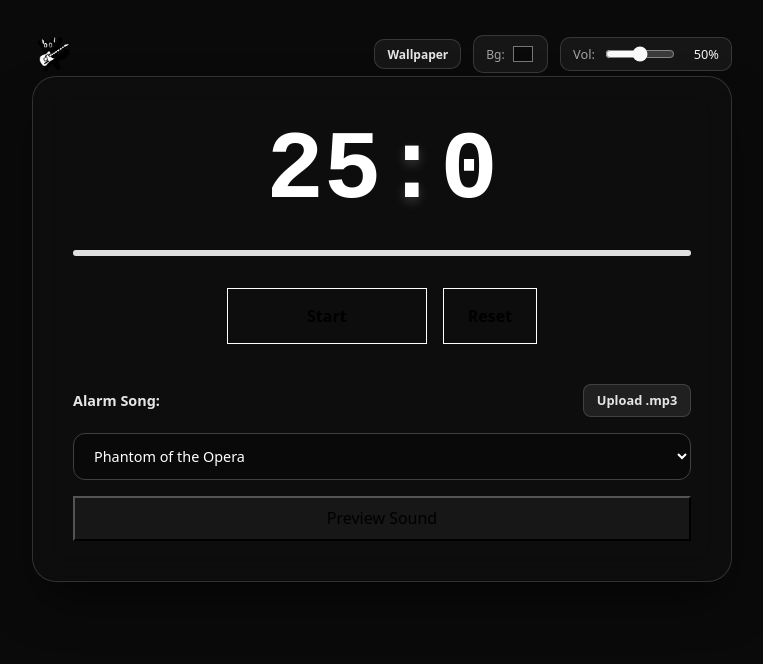
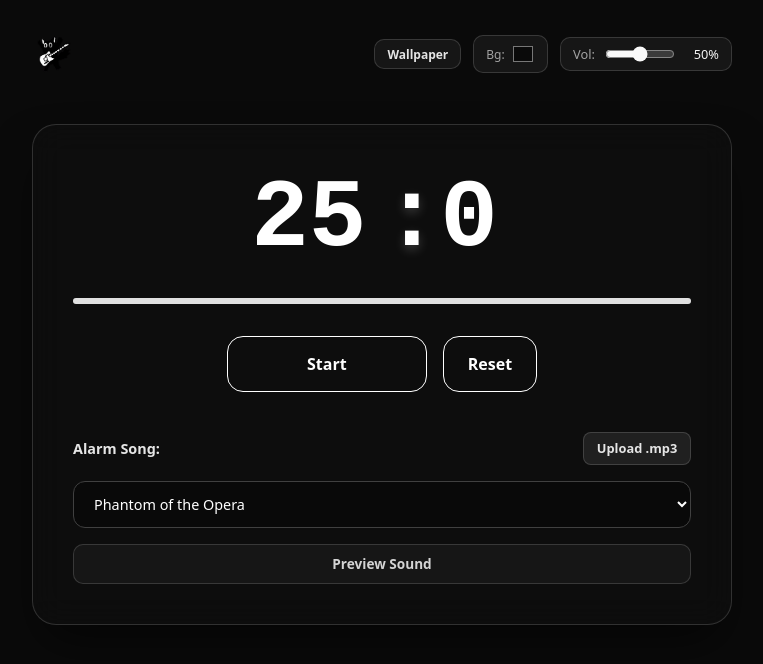
Before and after one commit to Mirka-0/Timer, a plain HTML site: page index.html in a window 1280 px wide. Shown: the whole page, without its empty margins (258-1021 px from the left). Drawn offline with Linux system fonts and the light colour scheme.

Commit message:
fixed mistakes on the css file, again

```diff
--- a/style.css
+++ b/style.css
@@ -12,7 +12,7 @@ body {
     font-family: system-ui, -apple-system, BlinkMacSystemFont, 'Segoe UI', Roboto, Oxygen, Ubuntu, Cantarell, 'Open Sans', 'Helvetica Neue', sans-serif;
 }
 button, input, select {
-    font: inherit
+    font: inherit;
 }
 button {
     cursor: pointer;
@@ -24,11 +24,10 @@ button:disabled {
 
 input[type="number"] {
     appearance: textfield;
-    -moz-appearance: textfield;
 }
 
-input[type="number"]::-webkit-inner-spin-button, input[type="number"]::-webkit-outer-spin-button {
-    -webkit-appearance: none;
+input[type="number"]::-webkit-inner-spin-button, input[type="number"]::-webkit-outer-spin-button{
+    appearance: textfield;
     margin: 0;
 }
 
@@ -55,6 +54,8 @@ input[type="number"]::-webkit-inner-spin-button, input[type="number"]::-webkit-o
     justify-content: space-between;
     align-items: center;
     gap: 1rem;
+    margin-bottom: 2rem;
+    padding-bottom: 1rem;
 }
 
 .ui-03{
@@ -247,6 +248,8 @@ input[type="number"]::-webkit-inner-spin-button, input[type="number"]::-webkit-o
     padding: 1rem;
     background: transparent;
     border: 1px solid #ffff;
+    border-radius: 16px;
+    color: #ffff;
     font-size: 1rem;
     transition: background-color 0.2s ease, transform 0.2s ease;
 }
@@ -339,6 +342,12 @@ input[type="number"]::-webkit-inner-spin-button, input[type="number"]::-webkit-o
     flex: 1;
     padding: 0.6rem;
     background: rgb(26 26 26 / 80%);
+    border: 1px solid #ffffff26;
+    border-radius: 10px;
+    color: #d4d4d4;
+    font-size: 0.85rem;
+    font-weight: 600;
+    transition: background-color 0.2s ease;
 }
 .ui-33:hover{
     background: rgb(50 50 50 / 90%);
@@ -464,7 +473,7 @@ select:focus-visible,
         flex-wrap:wrap;
     }
     .ui-35{
-        padding:2rem 1.25rem
+        padding:2rem 1.25rem;
     }
     .ui-38{
         flex-direction: column;
```
